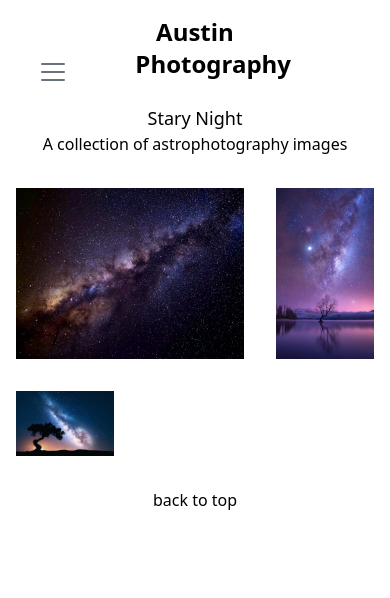
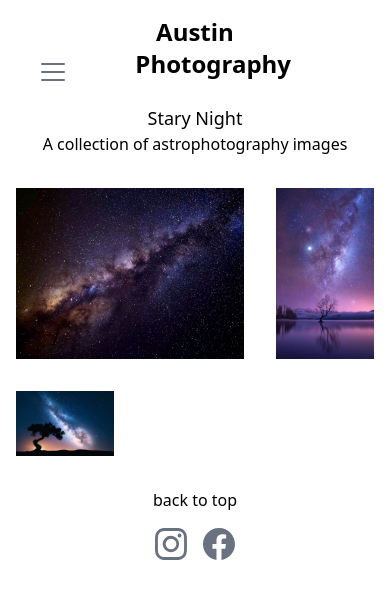
Before and after one commit to Bro-dep/CSE4500FinalProject, a plain HTML site: page phototemplate.html in a window 390 px wide. Drawn offline with nearby package versions, Linux system fonts and the light colour scheme.

Commit message:
Update phototemplate.html
socials link show at bottom now on moblie

```diff
--- a/phototemplate.html
+++ b/phototemplate.html
@@ -162,6 +162,46 @@
         <a href="#"><span>back to top</span></a>
       </div>
     </div>
+    <div class="block md:hidden">
+      <!--Only show on larger screens-->
+        <!--Socials-->
+        <ul class="flex space-x-4 justify-center">
+          <li>
+            <a
+              href="https://www.instagram.com"
+              class="text-gray-500 hover:text-black"
+              ><svg
+                xmlns="http://www.w3.org/2000/svg"
+                width="2rem"
+                height="2rem"
+                fill="currentColor"
+                class="bi bi-instagram"
+                viewBox="0 0 16 16"
+              >
+                <path
+                  d="M8 0C5.829 0 5.556.01 4.703.048 3.85.088 3.269.222 2.76.42a3.9 3.9 0 0 0-1.417.923A3.9 3.9 0 0 0 .42 2.76C.222 3.268.087 3.85.048 4.7.01 5.555 0 5.827 0 8.001c0 2.172.01 2.444.048 3.297.04.852.174 1.433.372 1.942.205.526.478.972.923 1.417.444.445.89.719 1.416.923.51.198 1.09.333 1.942.372C5.555 15.99 5.827 16 8 16s2.444-.01 3.298-.048c.851-.04 1.434-.174 1.943-.372a3.9 3.9 0 0 0 1.416-.923c.445-.445.718-.891.923-1.417.197-.509.332-1.09.372-1.942C15.99 10.445 16 10.173 16 8s-.01-2.445-.048-3.299c-.04-.851-.175-1.433-.372-1.941a3.9 3.9 0 0 0-.923-1.417A3.9 3.9 0 0 0 13.24.42c-.51-.198-1.092-.333-1.943-.372C10.443.01 10.172 0 7.998 0zm-.717 1.442h.718c2.136 0 2.389.007 3.232.046.78.035 1.204.166 1.486.275.373.145.64.319.92.599s.453.546.598.92c.11.281.24.705.275 1.485.039.843.047 1.096.047 3.231s-.008 2.389-.047 3.232c-.035.78-.166 1.203-.275 1.485a2.5 2.5 0 0 1-.599.919c-.28.28-.546.453-.92.598-.28.11-.704.24-1.485.276-.843.038-1.096.047-3.232.047s-2.39-.009-3.233-.047c-.78-.036-1.203-.166-1.485-.276a2.5 2.5 0 0 1-.92-.598 2.5 2.5 0 0 1-.6-.92c-.109-.281-.24-.705-.275-1.485-.038-.843-.046-1.096-.046-3.233s.008-2.388.046-3.231c.036-.78.166-1.204.276-1.486.145-.373.319-.64.599-.92s.546-.453.92-.598c.282-.11.705-.24 1.485-.276.738-.034 1.024-.044 2.515-.045zm4.988 1.328a.96.96 0 1 0 0 1.92.96.96 0 0 0 0-1.92m-4.27 1.122a4.109 4.109 0 1 0 0 8.217 4.109 4.109 0 0 0 0-8.217m0 1.441a2.667 2.667 0 1 1 0 5.334 2.667 2.667 0 0 1 0-5.334"
+                /></svg
+            ></a>
+          </li>
+          <li>
+            <a
+              href="https://www.facebook.com"
+              class="text-gray-500 hover:text-black"
+              ><svg
+                xmlns="http://www.w3.org/2000/svg"
+                width="2rem"
+                height="2rem"
+                fill="currentColor"
+                class="bi bi-facebook"
+                viewBox="0 0 16 16"
+              >
+                <path
+                  d="M16 8.049c0-4.446-3.582-8.05-8-8.05C3.58 0-.002 3.603-.002 8.05c0 4.017 2.926 7.347 6.75 7.951v-5.625h-2.03V8.05H6.75V6.275c0-2.017 1.195-3.131 3.022-3.131.876 0 1.791.157 1.791.157v1.98h-1.009c-.993 0-1.303.621-1.303 1.258v1.51h2.218l-.354 2.326H9.25V16c3.824-.604 6.75-3.934 6.75-7.951"
+                /></svg
+            ></a>
+          </li>
+        </ul>
+    </div>
   </body>
   <script>
     const menuToggle = document.getElementById("menu-toggle");
```
